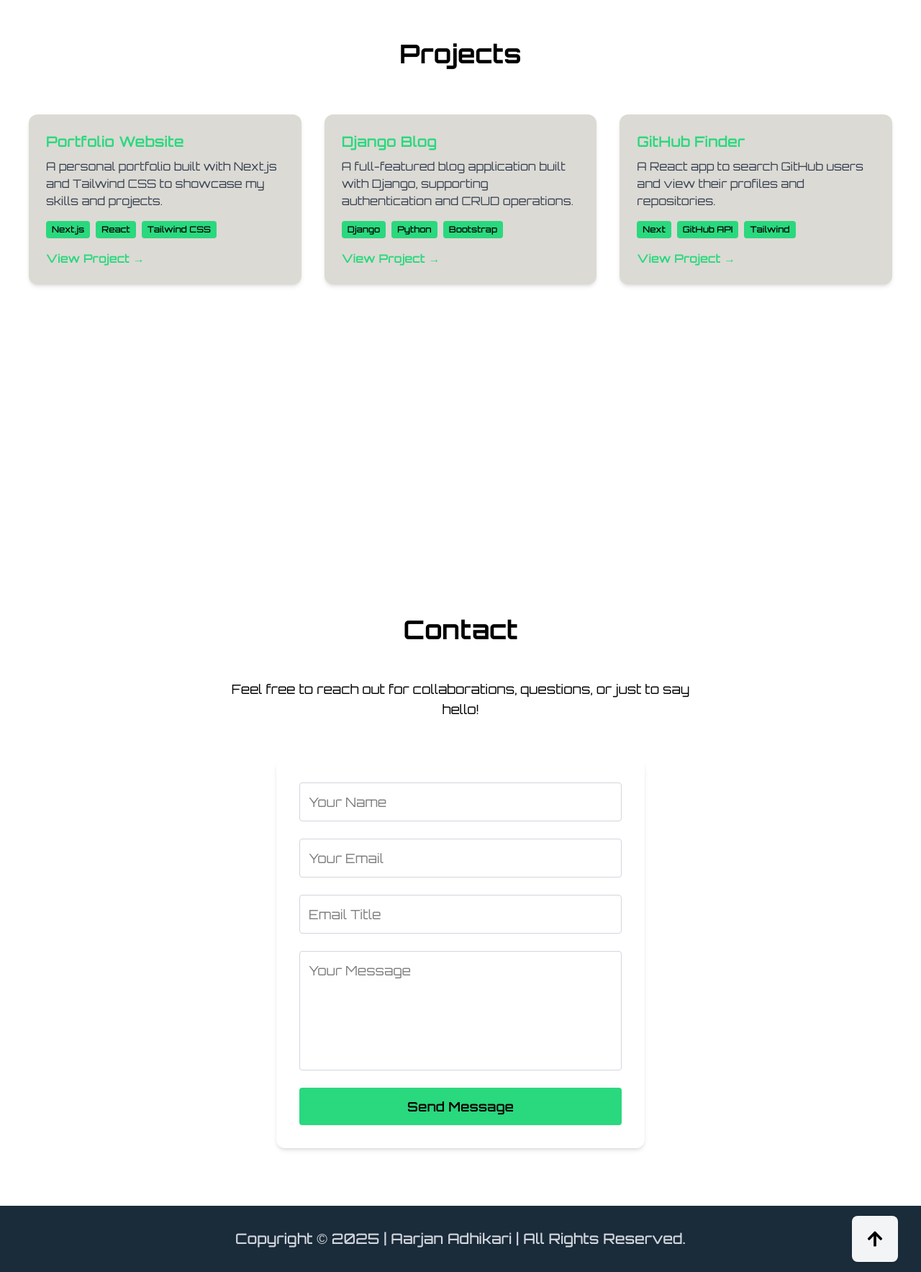
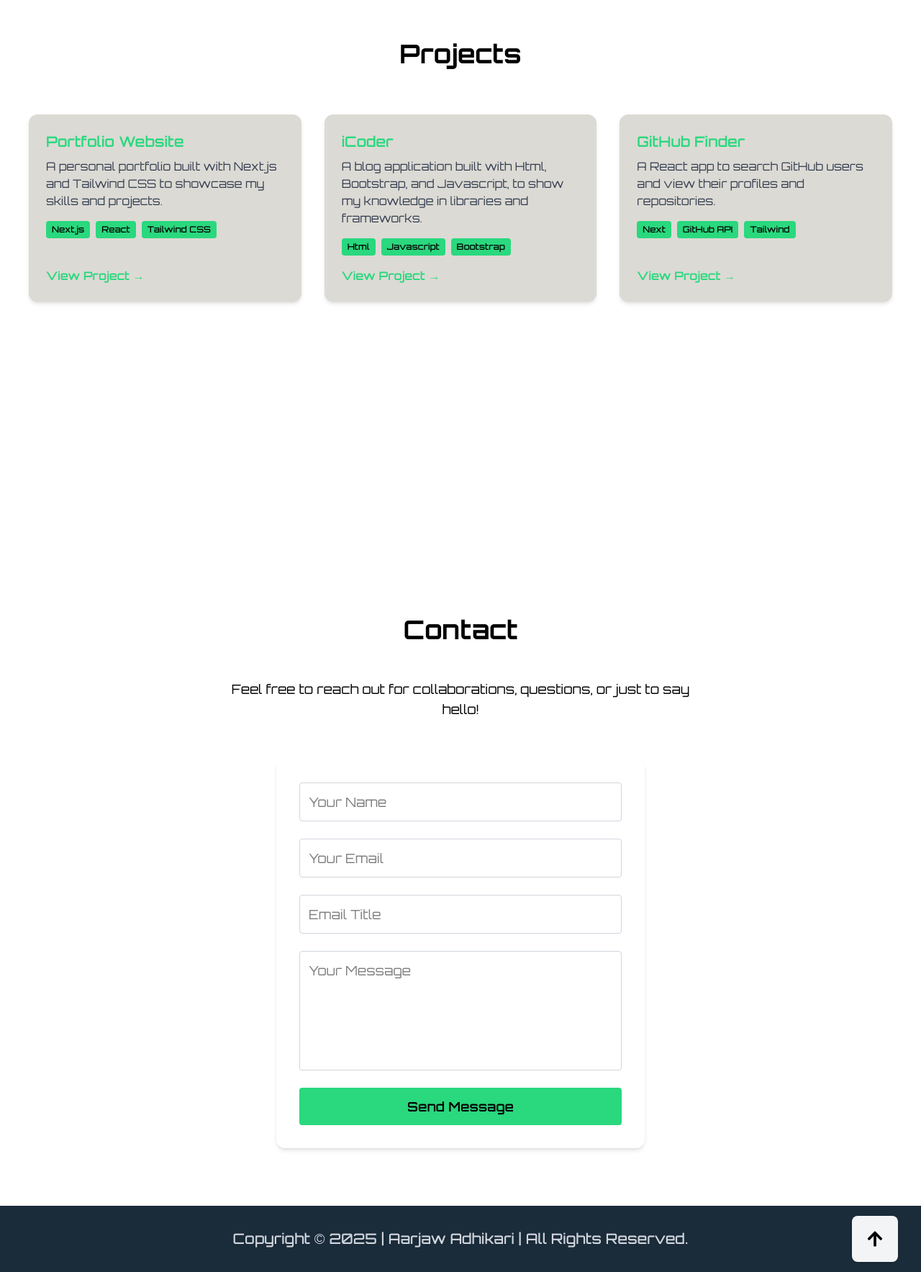
Before and after one commit to Aarjaw/Portfolio_Next, a Next.js app: page / in a window 1280 px wide. Shown: the part 3305-5072 px from the top of the page at 72% size. Built offline with nearby package versions, Linux system fonts and the light colour scheme.

Commit message:
changes on footer

```diff
--- a/app/projects/page.tsx
+++ b/app/projects/page.tsx
@@ -4,14 +4,14 @@ const projects = [
     {
         title: 'Portfolio Website',
         description: 'A personal portfolio built with Next.js and Tailwind CSS to showcase my skills and projects.',
-        link: '/',
+        link: 'https://aarjaw-portfolio.vercel.app',
         tech: ['Next.js', 'React', 'Tailwind CSS'],
     },
     {
-        title: 'Django Blog',
-        description: 'A full-featured blog application built with Django, supporting authentication and CRUD operations.',
-        link: 'https://your-django-blog-link.com',
-        tech: ['Django', 'Python', 'Bootstrap'],
+        title: 'iCoder',
+        description: 'A blog application built with Html, Bootstrap, and Javascript, to show my knowledge in libraries and frameworks.',
+        link: 'https://aarjaw.github.io/project/',
+        tech: ['Html', 'Javascript', 'Bootstrap'],
     },
     {
         title: 'GitHub Finder',
--- a/components/footer/footer.tsx
+++ b/components/footer/footer.tsx
@@ -6,14 +6,14 @@ const Footer = () => {
     // Scroll to top handler
     const scrollToTop = () => {
         if (typeof window !== 'undefined') {
-            window.scrollTo({ top: 0, behavior: 'smooth' });
+            window.scrollTo({ top: 0, behavior: 'smooth'});
         }
     };
 
     return (
         <footer className="w-full bg-[#1a2b3a] py-8 flex flex-col md:flex-row items-center justify-center gap-4 md:gap-0 relative">
             <span className="text-center w-full text-gray-300 text-base md:text-xl font-medium">
-                Copyright © 2025 | Aarjan Adhikari | All Rights Reserved.
+                Copyright © 2025 | Aarjaw Adhikari | All Rights Reserved.
             </span>
             <button
                 onClick={scrollToTop}
```
